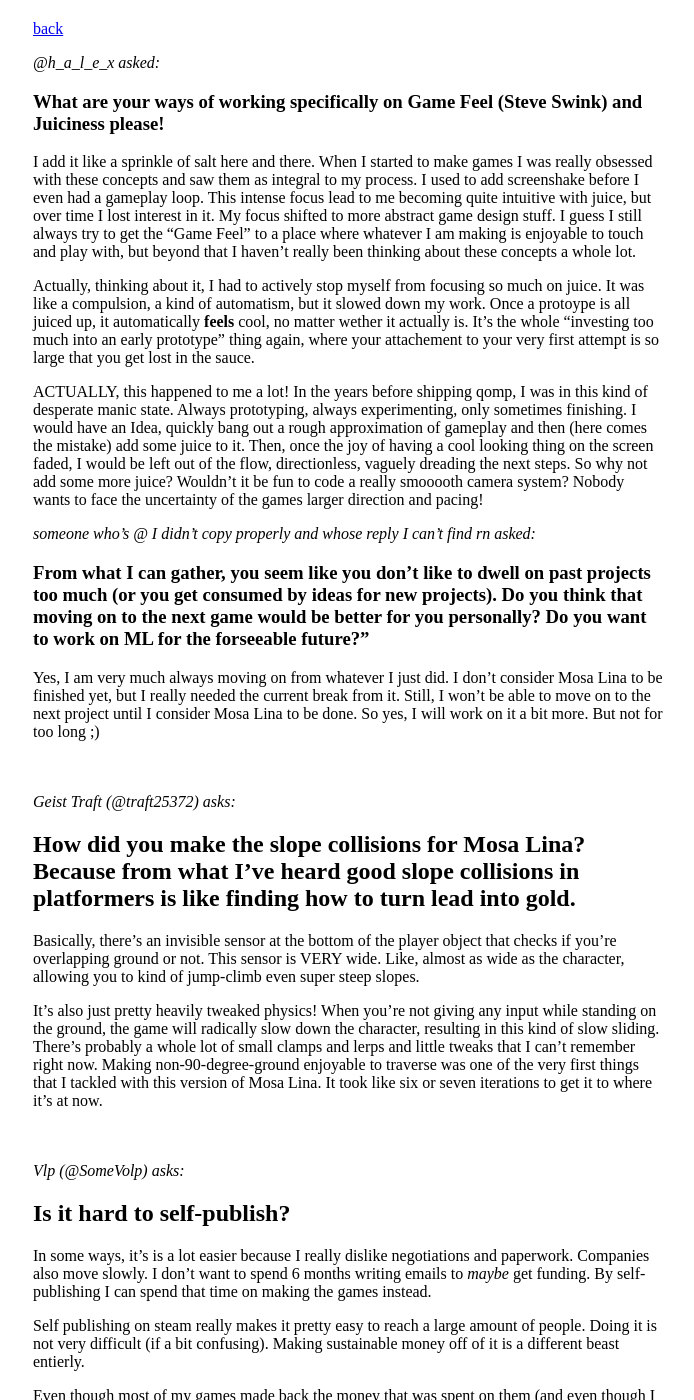
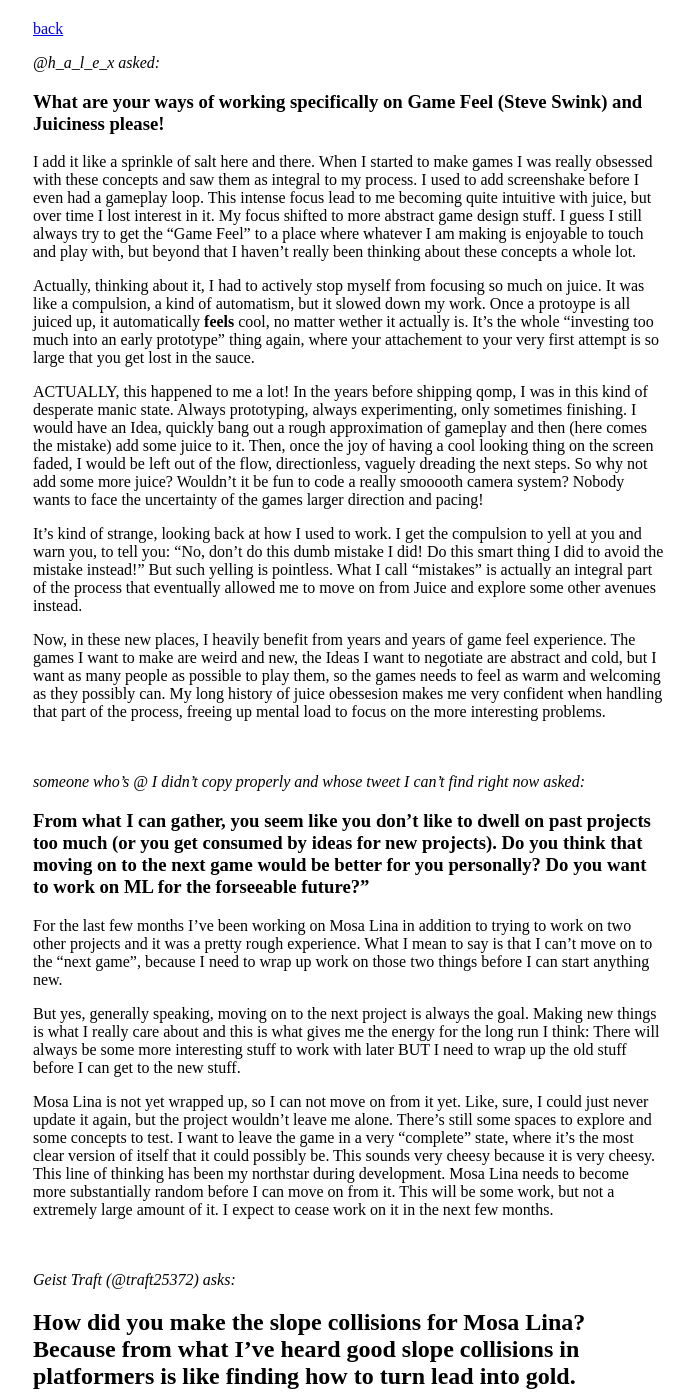
Before and after one commit to stuffedwombat/stuffedwombat.github.io, a Jekyll site: the page built from qa.md, in a window 1280 px wide and 1400 px high. Shown: the whole window, without its empty margins (291-985 px from the left). Built offline with Jekyll 4.4.1, drawn with Linux system fonts in a browser that asks for light colours; our own code applies the rules of GitHub Pages for plain Markdown files; comment, search, counter and statistics services are not loaded.

Commit message:
Update qa.md

```diff
--- a/qa.md
+++ b/qa.md
@@ -9,15 +9,20 @@ Actually, thinking about it, I had to actively stop myself from focusing so much
 
 ACTUALLY, this happened to me a lot! In the years before shipping qomp, I was in this kind of desperate manic state. Always prototyping, always experimenting, only sometimes finishing. I would have an Idea, quickly bang out a rough approximation of gameplay and then (here comes the mistake) add some juice to it. Then, once the joy of having a cool looking thing on the screen faded, I would be left out of the flow, directionless, vaguely dreading the next steps. So why not add some more juice? Wouldn't it be fun to code a really smooooth camera system? Nobody wants to face the uncertainty of the games larger direction and pacing!
 
+It's kind of strange, looking back at how I used to work. I get the compulsion to yell at you and warn you, to tell you: "No, don't do this dumb mistake I did! Do this smart thing I did to avoid the mistake instead!" But such yelling is pointless. What I call "mistakes"  is actually an integral part of the process that eventually allowed me to move on from Juice and explore some other avenues instead.
 
+Now, in these new places, I heavily benefit from years and years of game feel experience. The games I want to make are weird and new, the Ideas I want to negotiate are abstract and cold, but I want as many people as possible to play them, so the games needs to feel as warm and welcoming as they possibly can. My long history of juice obessesion makes me very confident when handling that part of the process, freeing up mental load to focus on the more interesting problems.
+<br><br><br>
 
-*someone who's @ I didn't copy properly and whose reply I can't find rn asked:*
+*someone who's @ I didn't copy properly and whose tweet I can't find right now asked:*
 ### From what I can gather, you seem like you don't like to dwell on past projects too much (or you get consumed by ideas for new projects). Do you think that moving on to the next game would be better for you personally? Do you want to work on ML for the forseeable future?"
 
-Yes, I am very much always moving on from whatever I just did.
-I don't consider Mosa Lina to be finished yet, but I really needed the current break from it. Still, I won't be able to move on to the next project until I consider Mosa Lina to be done. So yes, I will work on it a bit more. But not for too long ;)
+For the last few months I've been working on Mosa Lina in addition to trying to work on two other projects and it was a pretty rough experience. What I mean to say is that I can't move on to the "next game", because I need to wrap up work on those two things before I can start anything new.
+
+But yes, generally speaking, moving on to the next project is always the goal. Making new things is what I really care about and this is what gives me the energy for the long run I think: There will always be some more interesting stuff to work with later BUT I need to wrap up the old stuff before I can get to the new stuff.
+
+Mosa Lina is not yet wrapped up, so I can not move on from it yet. Like, sure, I could just never update it again, but the project wouldn't leave me alone. There's still some spaces to explore and some concepts to test. I want to leave the game in a very "complete" state, where it's the most clear version of itself that it could possibly be. This sounds very cheesy because it is very cheesy. This line of thinking has been my northstar during development. Mosa Lina needs to become more substantially random before I can move on from it. This will be some work, but not a extremely large amount of it. I expect to cease work on it in the next few months.
 <br><br><br>
-
 
 *Geist Traft (@traft25372) asks:*
 ## How did you make the slope collisions for Mosa Lina? Because from what I’ve heard good slope collisions in platformers is like finding how to turn lead into gold.
```
